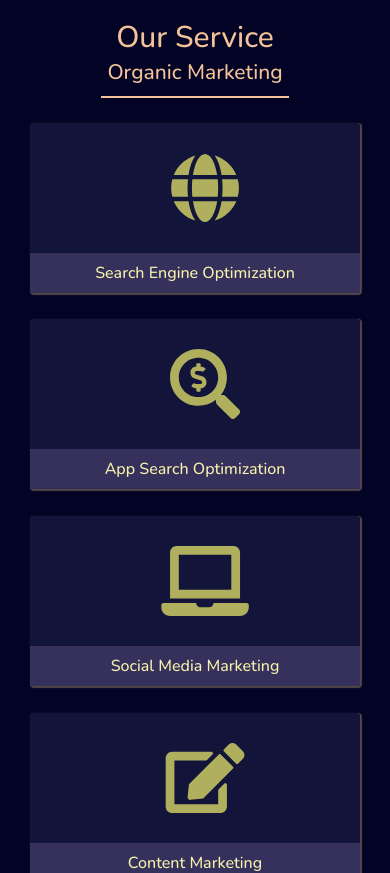
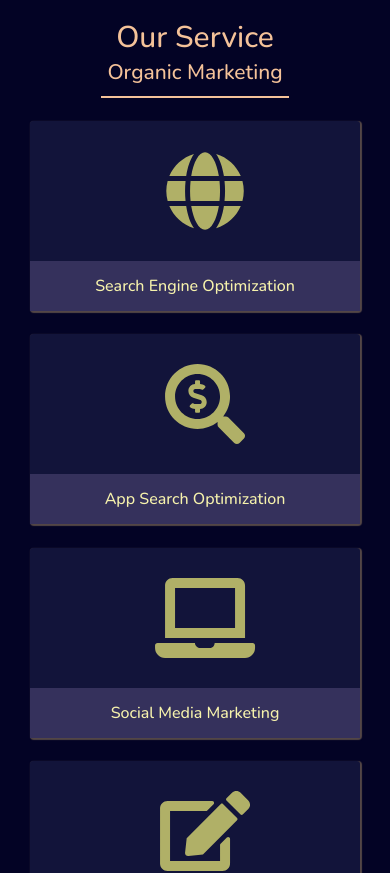
Before and after one commit to D1urga/jetspeed, a Next.js app: page / in a window 390 px wide. Shown: the part 760-1633 px from the top of the page. Built offline with nearby package versions, Linux system fonts and the light colour scheme.

Commit message:
another in services

```diff
--- a/src/app/components/styles/ourService.module.css
+++ b/src/app/components/styles/ourService.module.css
@@ -84,7 +84,7 @@
     padding: 30px 2vw;
   }
   .cards_div {
-    height: 1220px;
+    height: 1320px;
     padding: 20px 2vw;
     display: grid;
     grid-template-columns: repeat(1, 1fr);
--- a/src/app/components/styles/serviceCard.module.css
+++ b/src/app/components/styles/serviceCard.module.css
@@ -68,14 +68,14 @@
     display: flex;
     align-items: center;
     display: flex;
-    height: 110px;
+    height: 120px;
     width: 100%;
     margin: 10px;
     padding: 20px;
-    color: rgb(175, 175, 93);
+    color: rgb(176, 176, 103);
   }
   .heading {
-    height: 35px;
+    height: 50px;
     display: flex;
     justify-content: center;
     align-items: center;
```
